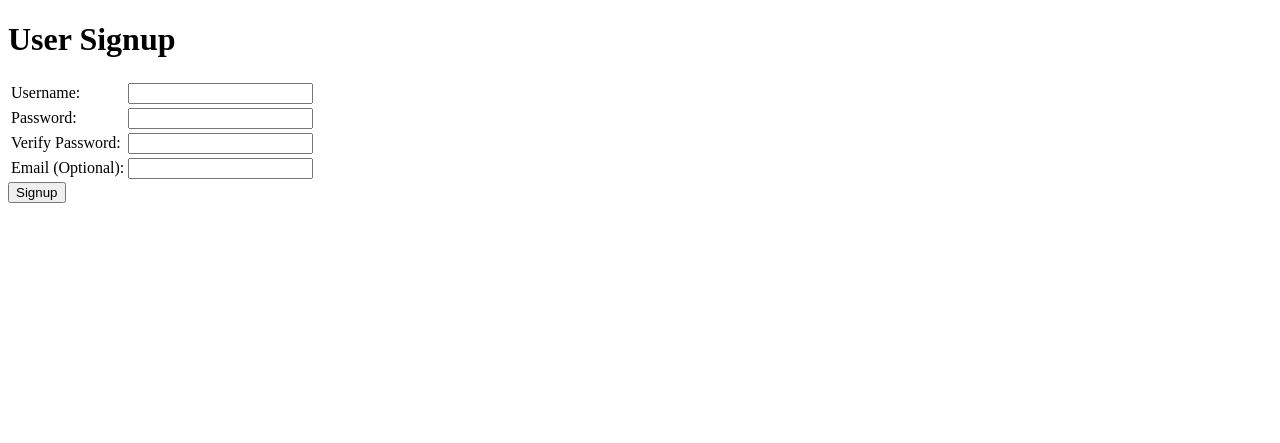
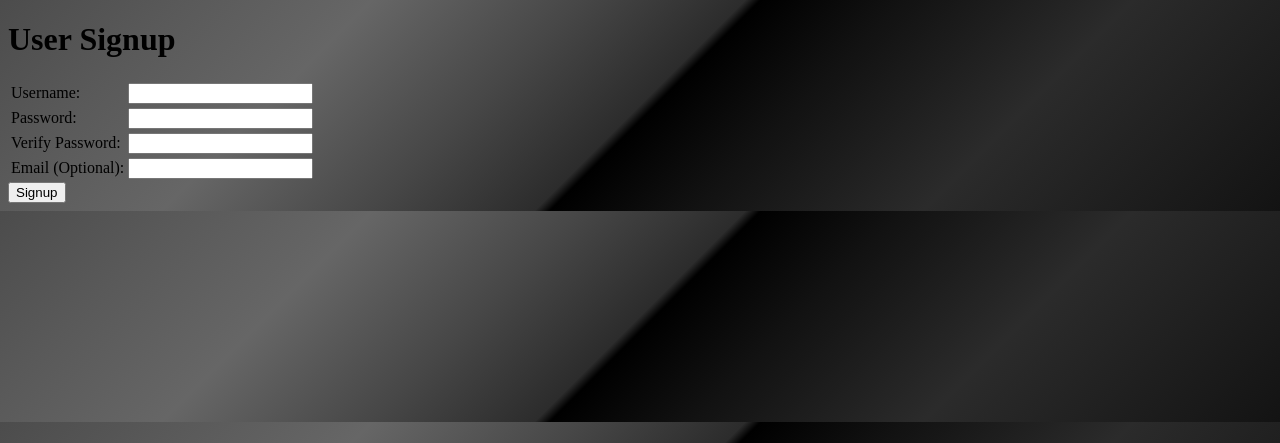
Before and after one commit to ccoffman1/user-signup, a Flask app: page /signup in a window 1280 px wide. Shown: the top 443 px of the page. Run offline with Flask 2, Linux system fonts and the light colour scheme.

Commit message:
bad styles

```diff
--- a/main.py
+++ b/main.py
@@ -34,7 +34,7 @@ def index():
             user_error = "Please enter a username."
 
 
-        if (len(username) < 3) or (len(username) > 20):
+        elif (len(username) < 3) or (len(username) > 20):
             user_error = "Username must be between 3 and 20 characters long."
 
 
@@ -50,7 +50,7 @@ def index():
             password_error = "Please enter a password."
 
 
-        if (len(password) < 3) or (len(password) > 20):
+        elif (len(password) < 3) or (len(password) > 20):
             password_error = "Password must be between 3 and 20 characters long."
 
 
@@ -63,11 +63,11 @@ def index():
 
 # Password validation section
 
-        if verify == None:
-            verify_error = "Please enter a password."
+        if verify == "":
+            verify_error = "Please re-enter a password."
 
 
-        if (len(verify) < 3) or (len(verify) > 20):
+        elif (len(verify) < 3) or (len(verify) > 20):
             verify_error = "Password must be between 3 and 20 characters long."
 
 
--- /dev/null
+++ b/static/style.css
@@ -0,0 +1,9 @@
+
+ body {
+/* Permalink - use to edit and share this gradient: http://colorzilla.com/gradient-editor/#4c4c4c+0,595959+12,666666+25,474747+39,2c2c2c+50,000000+51,111111+60,2b2b2b+76,1c1c1c+91,131313+100;Black+Gloss+%231 */
+background: rgb(76,76,76); /* Old browsers */
+background: -moz-linear-gradient(-45deg, rgba(76,76,76,1) 0%, rgba(89,89,89,1) 12%, rgba(102,102,102,1) 25%, rgba(71,71,71,1) 39%, rgba(44,44,44,1) 50%, rgba(0,0,0,1) 51%, rgba(17,17,17,1) 60%, rgba(43,43,43,1) 76%, rgba(28,28,28,1) 91%, rgba(19,19,19,1) 100%); /* FF3.6-15 */
+background: -webkit-linear-gradient(-45deg, rgba(76,76,76,1) 0%,rgba(89,89,89,1) 12%,rgba(102,102,102,1) 25%,rgba(71,71,71,1) 39%,rgba(44,44,44,1) 50%,rgba(0,0,0,1) 51%,rgba(17,17,17,1) 60%,rgba(43,43,43,1) 76%,rgba(28,28,28,1) 91%,rgba(19,19,19,1) 100%); /* Chrome10-25,Safari5.1-6 */
+background: linear-gradient(135deg, rgba(76,76,76,1) 0%,rgba(89,89,89,1) 12%,rgba(102,102,102,1) 25%,rgba(71,71,71,1) 39%,rgba(44,44,44,1) 50%,rgba(0,0,0,1) 51%,rgba(17,17,17,1) 60%,rgba(43,43,43,1) 76%,rgba(28,28,28,1) 91%,rgba(19,19,19,1) 100%); /* W3C, IE10+, FF16+, Chrome26+, Opera12+, Safari7+ */
+filter: progid:DXImageTransform.Microsoft.gradient( startColorstr='#4c4c4c', endColorstr='#131313',GradientType=1 ); /* IE6-9 fallback on horizontal gradient */
+}
--- a/templates/base.html
+++ b/templates/base.html
@@ -2,6 +2,8 @@
 <html>
     <head>
         <title>User Signup</title>
+
+    <link rel='stylesheet' href={{ url_for('static',filename='style.css') }}>
         <style type="text/css">
             .error{
                 color:purple;
```
